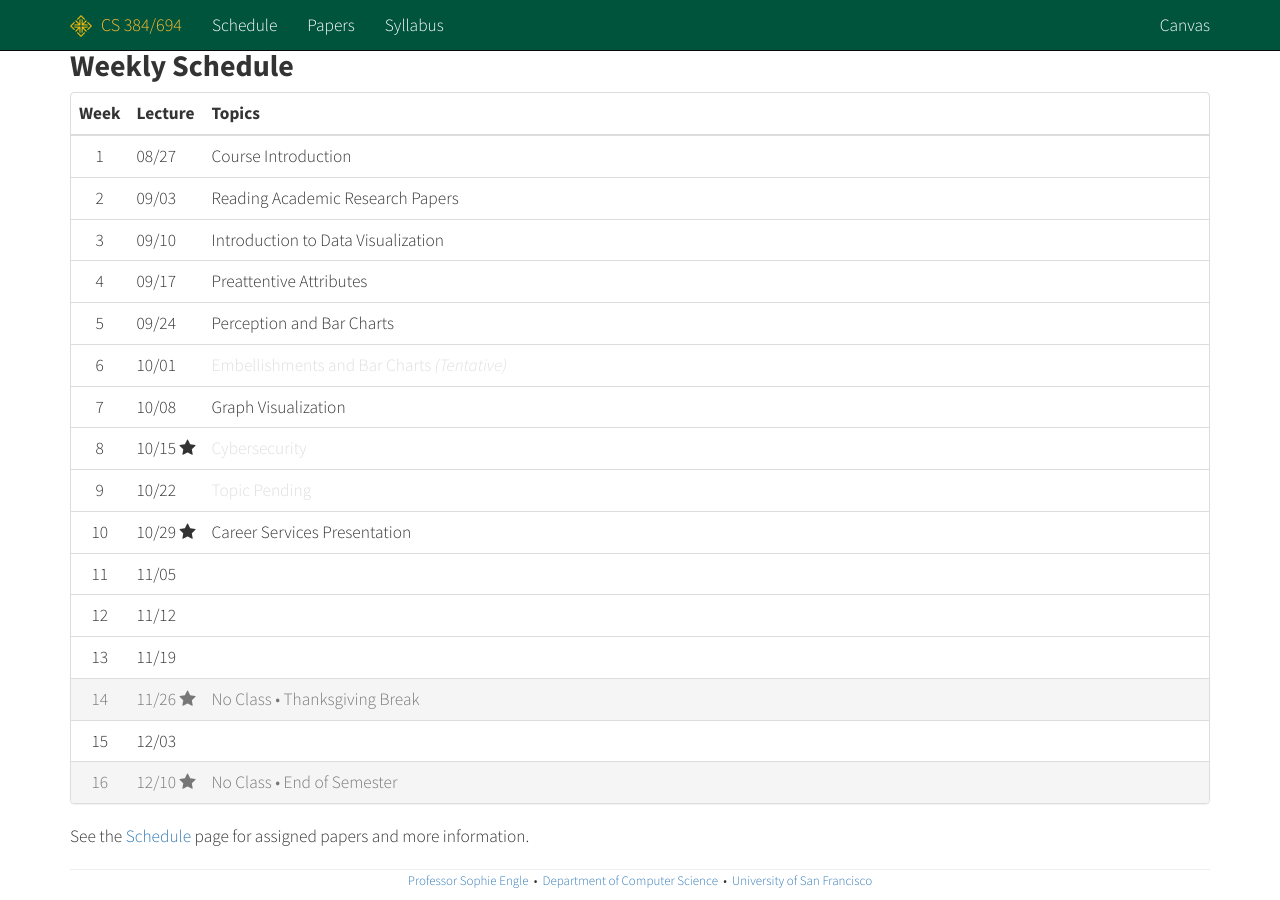
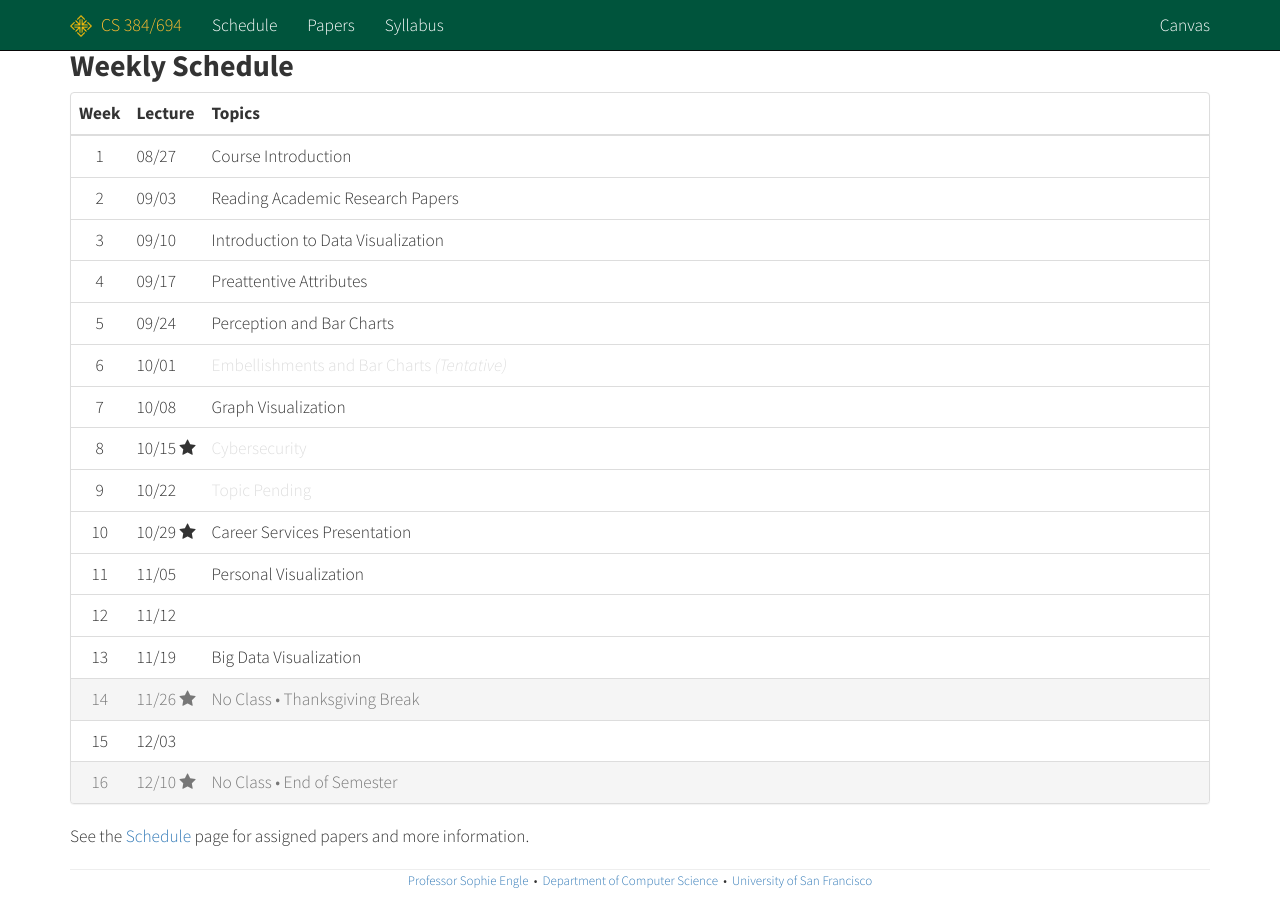
Before and after one commit to cs694/fall2015, a Jekyll site: the page built from index.html, in a window 1280 px wide and 900 px high, scrolled down 659 px. Built offline with Jekyll 4.4.1, drawn with Linux system fonts in a browser that asks for light colours; Markdown is read by kramdown in place of the engine named in the settings.

Commit message:
Adding presentation.

```diff
--- a/_data/schedule.yml
+++ b/_data/schedule.yml
@@ -169,7 +169,7 @@
 
 - week : 11
   date : 2015-11-05
-  info : '&nbsp;'
+  info : 'Personal Visualization'
   gray : false
   flag : false
   todo : '<p class="text-success"><i class="fa fa-television"></i> We will begin with a 20 minute presentation by Simon (topic TBA).</p>'
@@ -183,9 +183,10 @@
 
 - week : 13
   date : 2015-11-19
-  info : '&nbsp;'
+  info : 'Big Data Visualization'
   gray : false
   flag : false
+  todo : '<p class="text-success"><i class="fa fa-television"></i> We will begin with a 20 minute presentation by Maynak on big data visualization.</p>'
 
 - week : 14
   date : 2015-11-26
```
